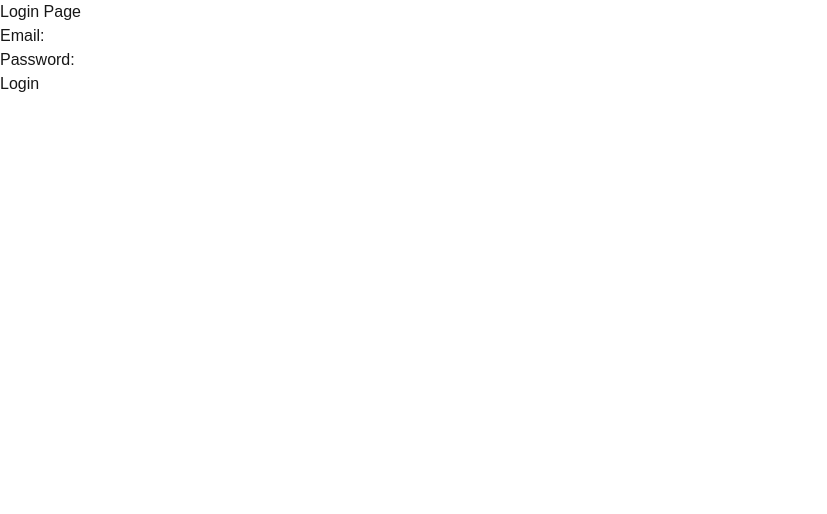
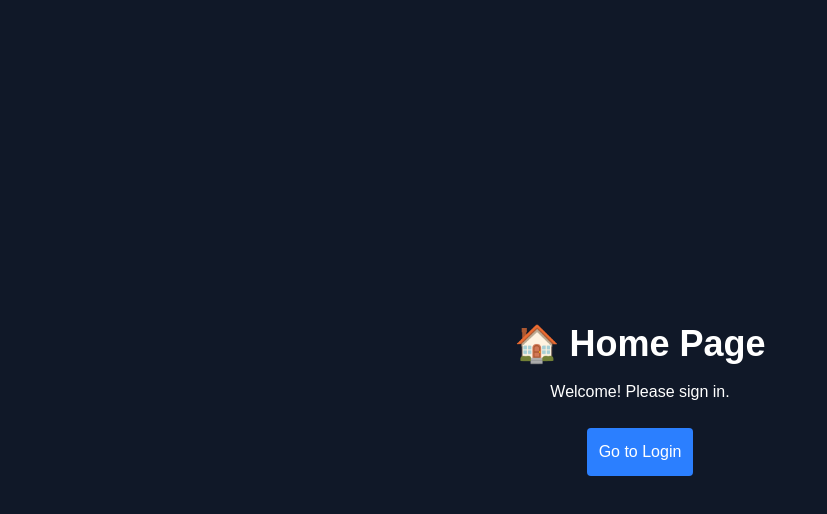
Before and after one commit to Celerium-Ce/Artha, a Next.js app in the folder proj/: page /auth/login in a window 1280 px wide. Shown: the top 514 px of the page, without its empty margins (0-827 px from the left). Built offline with nearby package versions, Linux system fonts and the light colour scheme.

Commit message:
adding supabaseClient

```diff
--- a/proj/src/app/auth/login/page.js
+++ b/proj/src/app/auth/login/page.js
@@ -1,22 +1,13 @@
-import React from 'react';
+import Link from "next/link";
 
-const LoginPage = () => {
-    return (
-        <div>
-            <h1>Login Page</h1>
-            <form>
-                <div>
-                    <label htmlFor="email">Email:</label>
-                    <input type="email" id="email" name="email" required />
-                </div>
-                <div>
-                    <label htmlFor="password">Password:</label>
-                    <input type="password" id="password" name="password" required />
-                </div>
-                <button type="submit">Login</button>
-            </form>
-        </div>
-    );
-};
-
-export default LoginPage;
+export default function Home() {
+  return (
+    <div className="flex flex-col items-center justify-center min-h-screen bg-gray-900 text-white">
+      <h1 className="text-4xl font-bold">🏠 Home Page</h1>
+      <p className="mt-4">Welcome! Please sign in.</p>
+      <Link href="/login">
+        <button className="mt-6 p-3 bg-blue-500 rounded">Go to Login</button>
+      </Link>
+    </div>
+  );
+}
--- a/proj/src/app/auth/page.js
+++ b/proj/src/app/auth/page.js
@@ -0,0 +1,23 @@
+import Link from 'next/link';
+
+export default function AuthPage() {
+    return (
+        <div className="flex flex-col items-center justify-center h-screen">
+            <h1 className="text-3xl font-bold mb-6">Welcome</h1>
+            <div className="flex gap-4">
+                <Link
+                    href="/auth/login"
+                    className="px-6 py-3 bg-blue-600 text-white rounded-md hover:bg-blue-700 transition-colors"
+                >
+                    Login
+                </Link>
+                <Link
+                    href="/auth/register"
+                    className="px-6 py-3 bg-blue-600 text-white rounded-md hover:bg-blue-700 transition-colors"
+                >
+                    Register
+                </Link>
+            </div>
+        </div>
+    );
+}
--- /dev/null
+++ b/proj/src/app/lib/supabaseClient.js
@@ -0,0 +1,11 @@
+import { createClient } from "@supabase/supabase-js";
+
+const supabaseUrl = process.env.NEXT_PUBLIC_SUPABASE_URL;
+const supabaseAnonKey = process.env.NEXT_PUBLIC_SUPABASE_ANON_KEY;
+
+export const supabase = createClient(supabaseUrl, supabaseAnonKey);
+
+
+// Make a .env.local file in the root of your project and add the following:
+// NEXT_PUBLIC_SUPABASE_URL=https://your-supabase-url.com
+// NEXT_PUBLIC_SUPABASE_ANON_KEY=your-supabase-anon-key
```
